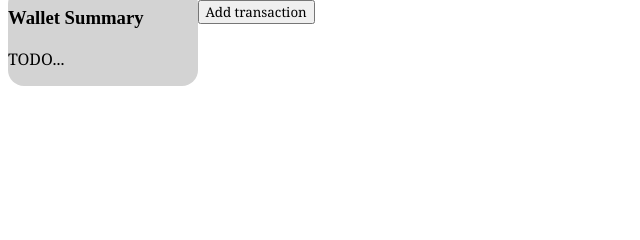
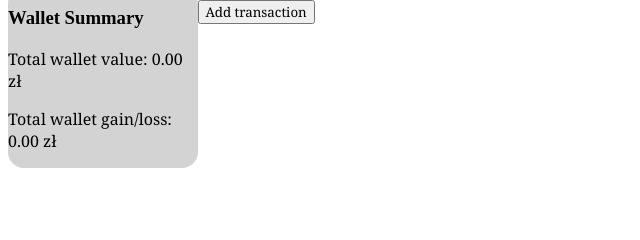
Before and after one commit to Wojtazooo/AiTSI_MyWallet, a Flask app: page /wallet-details in a window 1280 px wide. Shown: the part 101-341 px from the top of the page, without its empty margins (0-640 px from the left). Run offline with Flask 3, Linux system fonts and the light colour scheme; some libraries are stand-ins or nearby versions.

Commit message:
walletSummary init

```diff
--- a/migrate.py
+++ b/migrate.py
@@ -1,9 +1,9 @@
 from datetime import datetime
 
 import requests
-from src.models.Asset import Asset
+from src.models.database.Asset import Asset
 from src import App, Database
-from src.models.AssetValue import AssetValue
+from src.models.database.AssetValue import AssetValue
 import csv
 
 def parse_csv_and_add_to_db(csv_file, assetId):
--- a/src/__init__.py
+++ b/src/__init__.py
@@ -17,6 +17,7 @@ def FormatDecimal(value):
 App = Flask(__name__)
 Database = ConfigureDatabase()
 
+from src.models.DTO.WalletSummary import GetWalletSummary
 from src.pages.home import HomeBlueprint
 from src.pages.transactions import TransactionsBlueprint
 from src.pages.userProfile import UserProfileBlueprint
@@ -29,3 +30,8 @@ App.register_blueprint(WalletDetailsBlueprint)
 App.register_blueprint(UserProfileBlueprint)
 App.register_blueprint(assetValueBlueprint)
 App.jinja_env.globals.update(FormatDecimal=FormatDecimal)
+
+@App.context_processor
+def injectWalletSummary():
+    walletSummary = GetWalletSummary();
+    return dict(walletSummary=walletSummary)
--- /dev/null
+++ b/src/models/DTO/WalletSummary.py
@@ -0,0 +1,16 @@
+import decimal
+from src.models.database.WalletTransaction import GetWalletPositions
+
+class WalletSummary:
+    def __init__(self, totalGain: decimal, totalWalletValue: decimal) -> None:
+        self.totalGain = totalGain
+        self.totalWalletValue = totalWalletValue
+    def __str__(self) -> str:
+       return f"{self.totalGain}, {self.totalWalletValue}"
+
+def GetWalletSummary() -> WalletSummary:
+  walletPositions = GetWalletPositions()
+  totalGain = sum(position.assetGain for position in walletPositions)
+  totalWalletValue = sum(position.currentAssetWorth for position in walletPositions)
+
+  return WalletSummary(totalGain=totalGain, totalWalletValue=totalWalletValue)
--- /dev/null
+++ b/src/models/database/WalletTransaction.py
@@ -0,0 +1,53 @@
+from sqlalchemy import text
+from src import Database
+
+class WalletTransaction(Database.Model):
+  id = Database.Column(Database.Integer, primary_key=True)
+  assetId = Database.Column(Database.Integer, Database.ForeignKey('asset.id'))
+  asset = Database.relationship("Asset", backref=Database.backref("asset_walletTransaction", uselist=False))
+  count = Database.Column(Database.Integer, nullable=False)
+  timestamp = Database.Column(Database.DateTime, nullable=False)
+  price = Database.Column(Database.Numeric(precision=10, scale=2), nullable=False)
+  fees = Database.Column(Database.Numeric(precision=10, scale=2), nullable=True)
+
+  def __repr__(self):
+    return f'<WalletTransaction id={self.id}, timestamp={self.timestamp}, assetId={self.assetId}, count={self.count}>'
+
+def GetWalletPositions():
+  sql_query = """
+  SELECT
+      *,
+      currentAssetWorth - transactionTotalCost as assetGain,
+      (currentAssetWorth - transactionTotalCost) / transactionTotalCost as assetPercentageReturn,
+      transactionTotalCost / currentAssetCount as assetAverageBuyPrice
+  FROM
+      (
+          SELECT
+              A.name as assetName,
+              AV.lastAssetCloseValue as lastAssetCloseValue,
+              SUM(WT.count) as currentAssetCount,
+              SUM(WT.count * WT.price + WT.fees) as transactionTotalCost,
+              SUM(WT.count * AV.lastAssetCloseValue) as currentAssetWorth
+          FROM
+              wallet_transaction WT
+              JOIN asset A ON WT.assetId = A.id
+              JOIN (
+                  SELECT
+                      assetId,
+                      MAX(timestamp),
+                      closeValue as lastAssetCloseValue
+                  FROM
+                      asset_value
+                  GROUP BY
+                      assetId
+              ) AV ON AV.assetId = A.id
+          GROUP BY
+              A.id,
+              A.name
+      );
+      """
+  print('fetching new walletPositions')
+
+  walletPositions =  Database.session.execute(text(sql_query)).fetchall()
+
+  return walletPositions
--- a/src/pages/assetValue.py
+++ b/src/pages/assetValue.py
@@ -6,7 +6,7 @@ from matplotlib import pyplot as plt
 import numpy as np
 from src import Database
 from src.consts import TEMPLATE_FOLDER
-from src.models.AssetValue import AssetValue
+from src.models.database.AssetValue import AssetValue
 
 assetValueBlueprint = Blueprint('assetValue', __name__, template_folder=TEMPLATE_FOLDER)
 
--- a/src/pages/transactions.py
+++ b/src/pages/transactions.py
@@ -3,8 +3,8 @@ import datetime
 from flask import Blueprint, render_template, request
 from src import Database
 from src.consts import TEMPLATE_FOLDER
-from src.models.Asset import Asset
-from src.models.WalletTransaction import WalletTransaction
+from src.models.database.Asset import Asset
+from src.models.database.WalletTransaction import WalletTransaction
 
 TransactionsBlueprint = Blueprint('transactions', __name__, template_folder=TEMPLATE_FOLDER)
 
--- a/src/pages/walletDetails.py
+++ b/src/pages/walletDetails.py
@@ -3,47 +3,12 @@ from flask import Blueprint, render_template
 from sqlalchemy import  text
 from src import Database
 from src.consts import TEMPLATE_FOLDER
+from src.models.database.WalletTransaction import GetWalletPositions
 
 WalletDetailsBlueprint = Blueprint('walletDetails', __name__, template_folder=TEMPLATE_FOLDER)
 
 @WalletDetailsBlueprint.route("/wallet-details")
-def WalletSummaryPage():
-    sql_query = """
-SELECT
-    *,
-    currentAssetWorth - transactionTotalCost as assetGain,
-    (currentAssetWorth - transactionTotalCost) / transactionTotalCost as assetPercentageReturn,
-    transactionTotalCost / currentAssetCount as assetAverageBuyPrice
-FROM
-    (
-        SELECT
-            A.name as assetName,
-            AV.lastAssetCloseValue as lastAssetCloseValue,
-            SUM(WT.count) as currentAssetCount,
-            SUM(WT.count * WT.price + WT.fees) as transactionTotalCost,
-            SUM(WT.count * AV.lastAssetCloseValue) as currentAssetWorth
-        FROM
-            wallet_transaction WT
-            JOIN asset A ON WT.assetId = A.id
-            JOIN (
-                SELECT
-                    assetId,
-                    MAX(timestamp),
-                    closeValue as lastAssetCloseValue
-                FROM
-                    asset_value
-                GROUP BY
-                    assetId
-            ) AV ON AV.assetId = A.id
-        GROUP BY
-            A.id,
-            A.name
-    );
-
-    """
-
-    walletPositions = Database.session.execute(text(sql_query)).fetchall()
-
+def WalletDetails():
+    walletPositions = GetWalletPositions()
     print(walletPositions);
-
     return render_template('pages/wallet-details.html', walletPositions=walletPositions)
--- a/src/templates/index.html
+++ b/src/templates/index.html
@@ -55,7 +55,14 @@
     <div id="application-content">
       <div id="summary-panel">
         <h3>Wallet Summary</h3>
-        <p>TODO...</p>
+        <p>
+          Total wallet value: {{ FormatDecimal(walletSummary.totalWalletValue)
+          }} zł
+        </p>
+        <p>
+          Total wallet gain/loss: {{ FormatDecimal(walletSummary.totalGain) }}
+          zł
+        </p>
       </div>
 
       <div id="main-content">{% block content %}{% endblock %}</div>
--- a/src/templates/pages/transactions.html
+++ b/src/templates/pages/transactions.html
@@ -15,8 +15,8 @@
       <td>{{transaction.timestamp}}</td>
       <td>{{transaction.asset.name}}</td>
       <td>{{transaction.count}}</td>
-      <td>{{transaction.price}} USD</td>
-      <td>{{transaction.fees}} USD</td>
+      <td>{{transaction.price}} zł</td>
+      <td>{{transaction.fees}} zł</td>
     </tr>
     {%endfor%}
   </table>
--- a/src/templates/pages/wallet-details.html
+++ b/src/templates/pages/wallet-details.html
@@ -24,10 +24,10 @@
     <tr>
       <td>{{position.assetName}}</td>
       <td>{{ position.currentAssetCount }}</td>
-      <td>{{ FormatDecimal(position.lastAssetCloseValue) }} USD</td>
-      <td>{{ FormatDecimal(position.currentAssetWorth)}} USD</td>
-      <td>{{ FormatDecimal(position.transactionTotalCost) }} USD</td>
-      {{ GainOrLoss(position.assetGain, ' USD') }}
+      <td>{{ FormatDecimal(position.lastAssetCloseValue) }} zł</td>
+      <td>{{ FormatDecimal(position.currentAssetWorth)}} zł</td>
+      <td>{{ FormatDecimal(position.transactionTotalCost) }} zł</td>
+      {{ GainOrLoss(position.assetGain, ' zł') }}
       {{ GainOrLoss(position.assetPercentageReturn * 100, '%')}}
       <td>{{ FormatDecimal(position.assetAverageBuyPrice)}}</td>
     </tr>
```
Also changed, not shown: src/models/WalletTransaction.py (deleted, +0 -13 lines), src/models/database/Asset.py (renamed from src/models/Asset.py), src/models/database/AssetValue.py (renamed from src/models/AssetValue.py).
